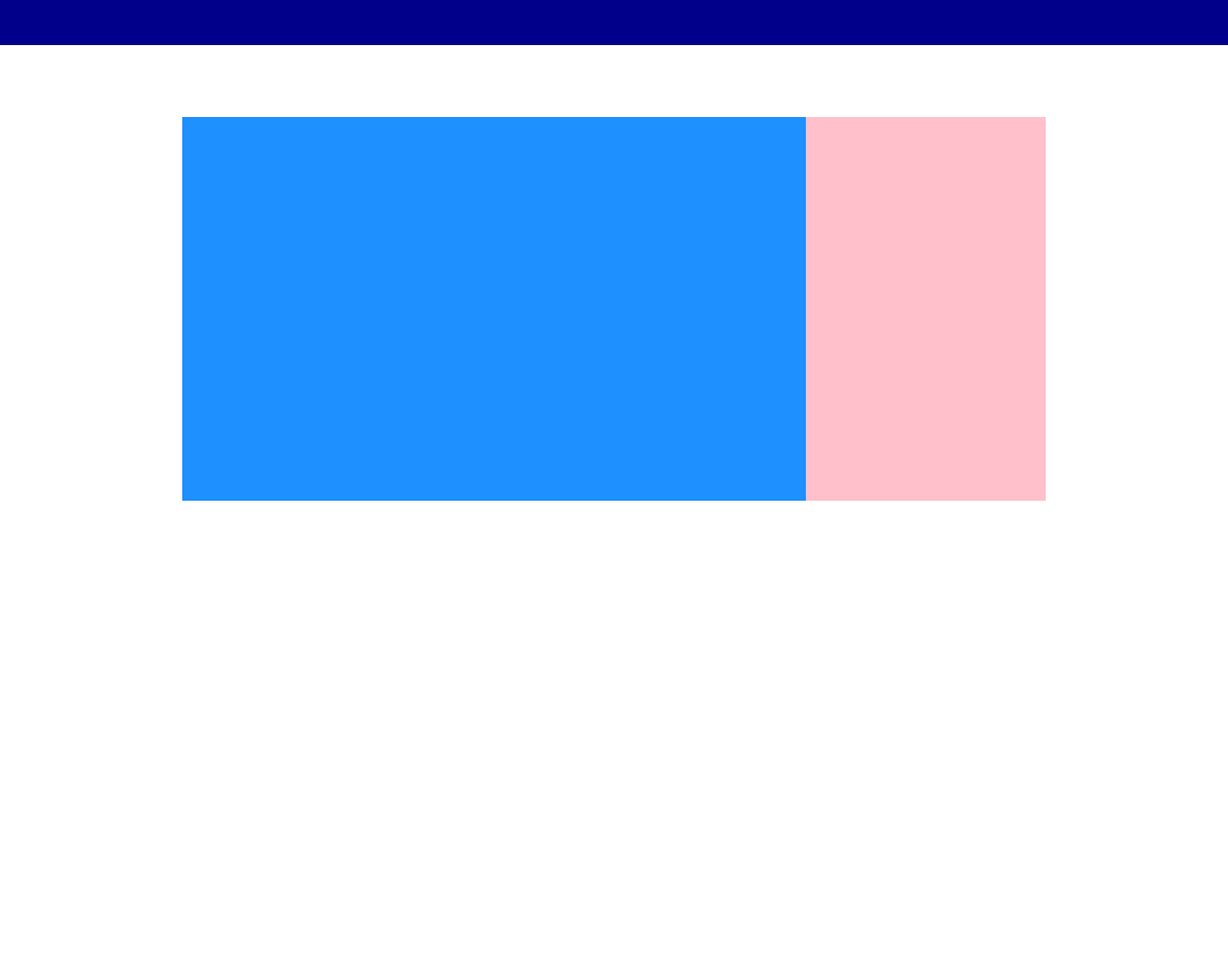
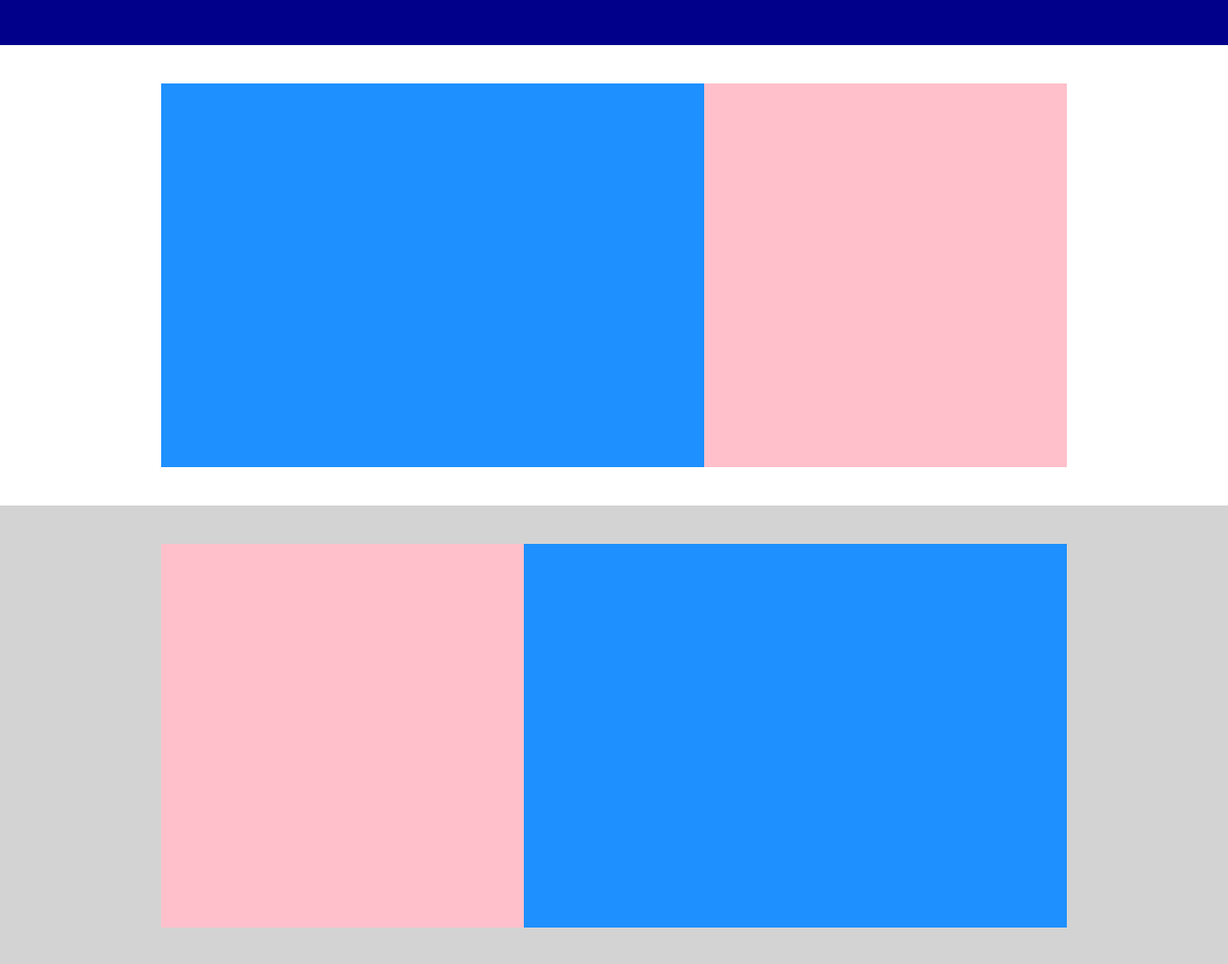
Before and after one commit to vincenzo-terracciano/htmlcss-struttura-discord, a plain HTML site: page index.html in a window 1280 px wide. Shown: the part 453-1458 px from the top of the page at 96% size. Before the commit the page ends 1050 px from the top, so only its background shows below. Drawn offline with Linux system fonts and the light colour scheme.

Commit message:
add community section

```diff
--- a/index.html
+++ b/index.html
@@ -19,6 +19,7 @@
         </div>
     </header>
 
+    <main>
         <section class="jumbo-sec">
             <div class="jumbotron">
                     <div class="jb">
@@ -28,7 +29,7 @@
         </section>
 
         <section class="invi-sec">
-        <div class="invite-only">
+            <div class="invite-only container">
                 <div class="inv-left">
 
                 </div>
@@ -39,7 +40,7 @@
         </section>
 
         <section class="comm-sec">
-        <div class="community">
+            <div class="community container">
                 <div class="com-left">
 
                 </div>
@@ -48,6 +49,7 @@
                 </div>
             </div>
         </section>
+    </main>
 
 </body>
 </html>
--- a/style.css
+++ b/style.css
@@ -11,6 +11,7 @@
     --discord-jb: #ee82ee;
     --discord-inv-left: #1e90ff;
     --discord-inv-right: #ffc0cb;
+    --discord-community: #d3d3d3;
 }
 
 header{
@@ -67,19 +68,40 @@ header{
 .invite-only{
     display: flex;
     align-items: center;
-    justify-content: center;
-    min-height: 550px;
+    padding: 40px;
 
 }
 
 .inv-left{
     background-color: var(--discord-inv-left);
-    width: 650px;
+    width: 60%;
     height: 400px;
 }
 
 .inv-right{
     background-color: var(--discord-inv-right);
-    width: 250px;
+    width: 40%;
     height: 400px;
 }
+
+.comm-sec{
+    background-color: var(--discord-community);
+}
+
+.community{
+    display: flex;
+    align-items: center;
+    padding: 40px;
+}
+
+.com-left{
+    background-color: var(--discord-inv-right);
+    width: 40%;
+    height: 400px;
+}
+
+.com-right{
+    background-color: var(--discord-inv-left);
+    width: 60%;
+    height: 400px;
+}
```
Lines whose indentation alone changed are shown as unchanged.
